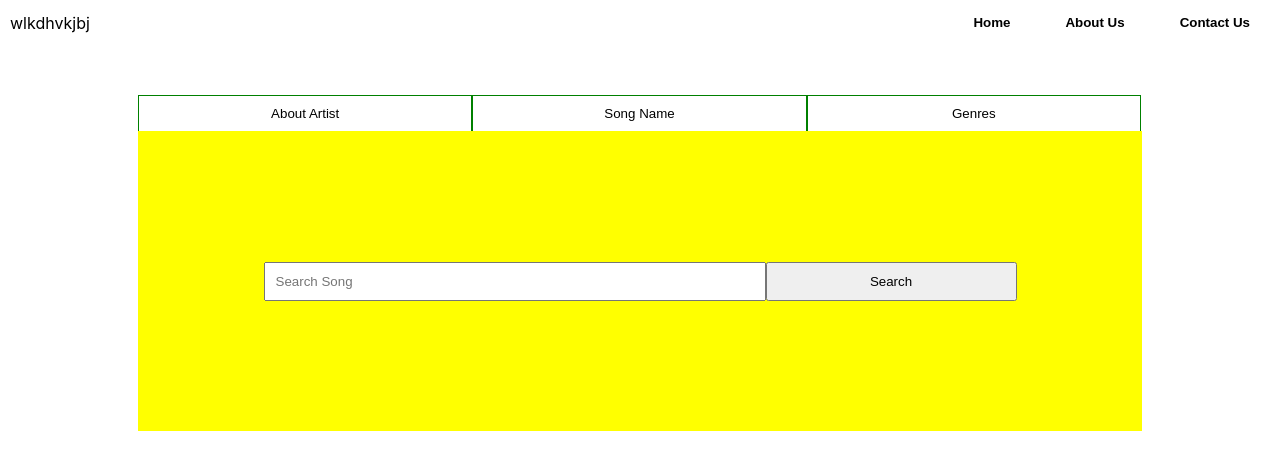
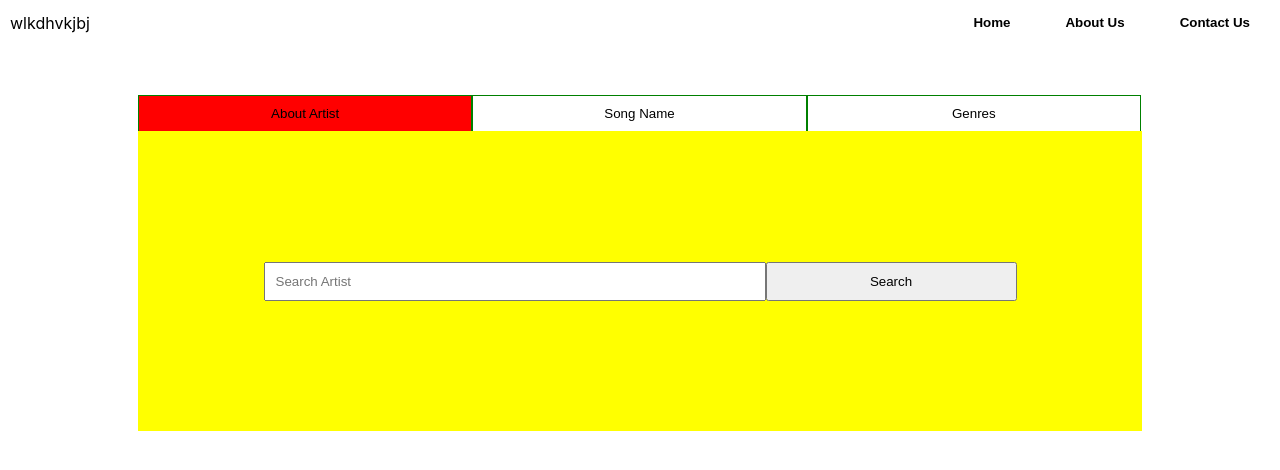
Before and after one commit to mikayel5/ACA-Project, a React (Create React App) app: page / in a window 1280 px wide. Shown: the top 470 px of the page. Built offline with nearby package versions, Linux system fonts and the light colour scheme.

Commit message:
my commit

```diff
--- a/src/HomePage/Content.js
+++ b/src/HomePage/Content.js
@@ -1,30 +1,72 @@
 import React, {Component} from 'react';
 import './css/Header.css';
 
+const clickedButtonStyle = {
+    artistSearchButton: {
+        backgroundColor: "red",
+    },
+    songSearchButton: {
+        backgroundColor: "",
+    },
+    genreSearchButton: {
+        backgroundColor: "",
+    }
+}
+
 class Content extends Component {
 
+    constructor (props) {
+        super(props)
+        this.state = {
+            style: clickedButtonStyle,
+            placeholder: "Search Artist"
+        };
+    }
+
     eventHandler = (event) => {
-        event.target.parentNode.childNodes.forEach(button => {
-            if (button === event.target) {
-                button.style.backgroundColor = "red"
-            } else {
-                button.style.background = "transparent"
-            }
-        });
+        if (event.target.value === "artist") {
+            this.setState({
+                style: {
+                    artistSearchButton: {
+                        backgroundColor: "red",
+                    },
+                },
+                placeholder: "Search Artist",
+            })
+        }
+        if (event.target.value === "song") {
+            this.setState({
+                style: {
+                    songSearchButton: {
+                        backgroundColor: "red",
+                    },
+                },
+                placeholder: "Search Song",
+            })
+        }
+        if (event.target.value === "genre") {
+            this.setState({
+                style: {
+                    genreSearchButton: {
+                        backgroundColor: "red",
+                    },
+                },
+                placeholder: "Search Genre",
+            })
+        }
     }
 
     render (){
         return (
-            <div className = "main">
-                <div className = "tabs">
-                    <button onClick={this.eventHandler}>About Artist</button>
-                    <button onClick={this.eventHandler}>Song Name</button>
-                    <button onClick={this.eventHandler}>Genres</button>
-
+            <div className="main">
+                <div className="tabs">
+                    <button style={this.state.style.artistSearchButton} onClick={this.eventHandler} value="artist">About Artist</button>
+                    <button style={this.state.style.songSearchButton} onClick={this.eventHandler} value="song">Song Name</button>
+                    <button style={this.state.style.genreSearchButton} onClick={this.eventHandler} value="genre">Genres</button>
                 </div>
-                <div className="searchField" id = "bySongName">
+                <div className="searchField" id ="bySongName">
                     <div className="searchWrapper">
-                        <input placeholder= "Search Song"></input>
+                        <input placeholder={this.state.placeholder}></input>
                         <button>Search</button>
                     </div>
                 </div>
```
